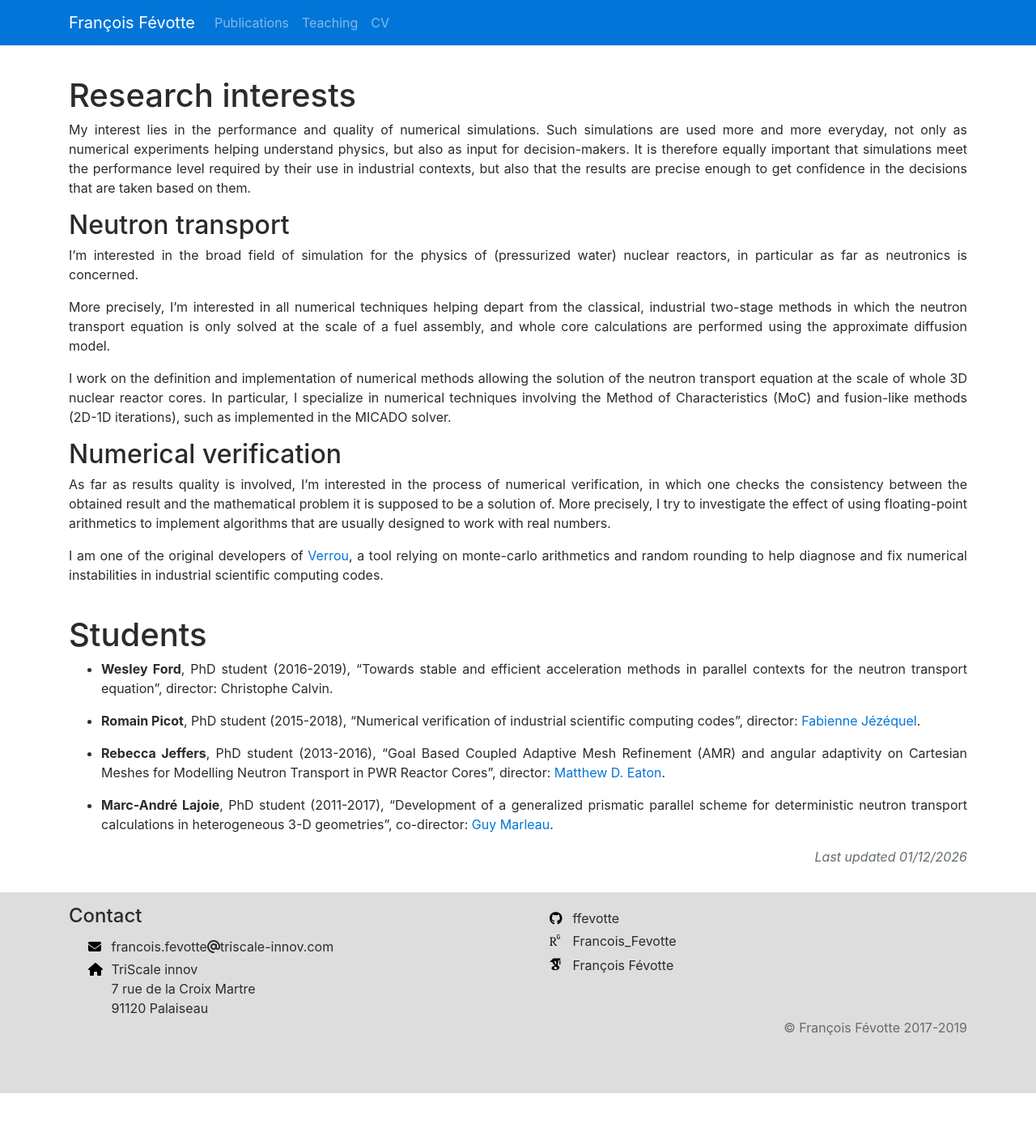
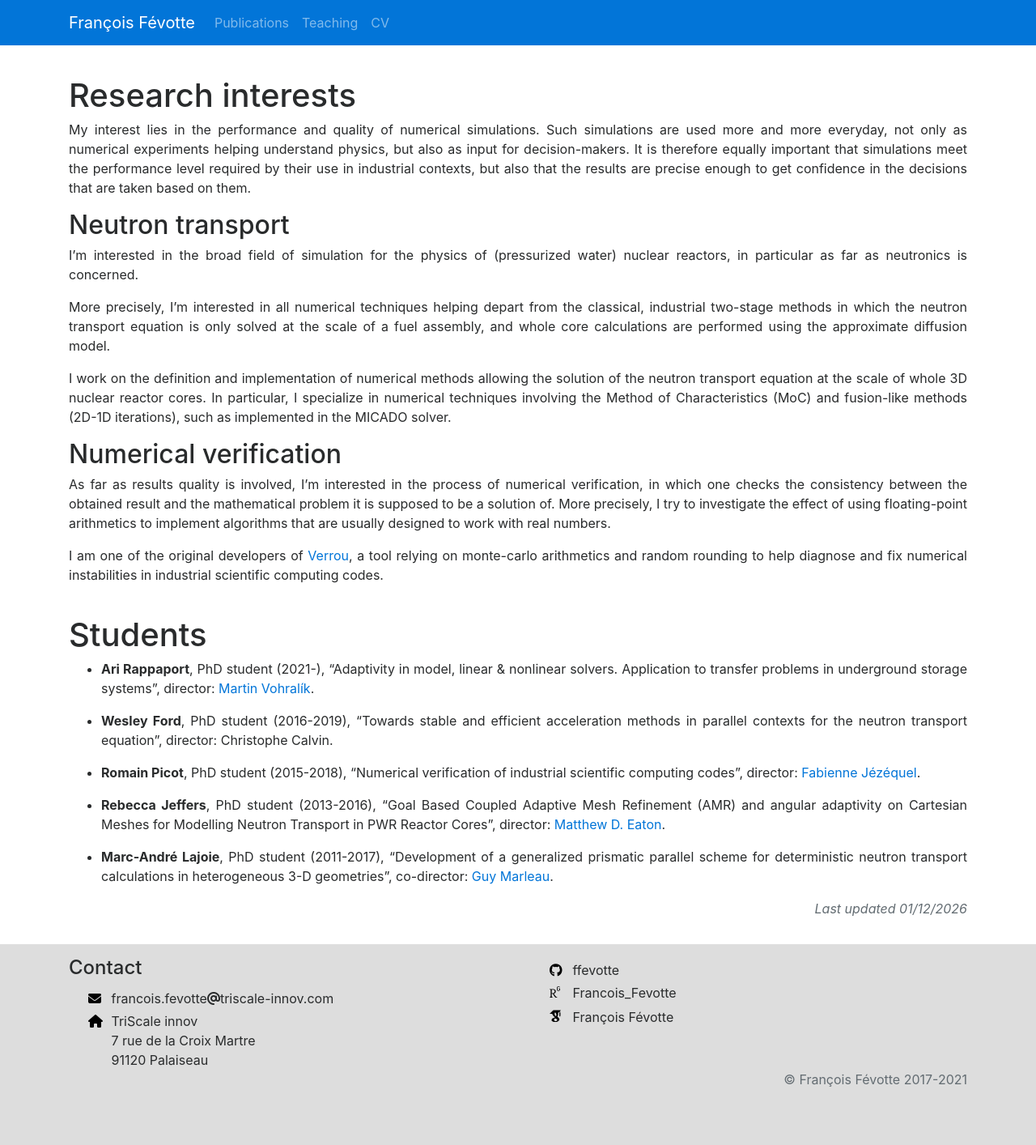
Before and after one commit to ffevotte/www.fevotte.net, a Jekyll site: the page built from home.md, in a window 1280 px wide. Shown: the whole page at 81% size. Built offline with Jekyll 4.4.1, drawn with Linux system fonts in a browser that asks for light colours; nearby versions of some CDN libraries; library files that are not in the unit come from our copies; before the commit the page ends 1350 px from its top, so only the background shows below that.

Commit message:
Update 04/2021

```diff
--- a/_layouts/default.html
+++ b/_layouts/default.html
@@ -109,7 +109,7 @@
           </div>
         </div>
         <div class="row">
-          <div class="col-sm-12 text-muted text-right">&copy; François Févotte 2017-2019</div>
+          <div class="col-sm-12 text-muted text-right">&copy; François Févotte 2017-2021</div>
         </div>
       </div>
     </footer>
--- a/home.md
+++ b/home.md
@@ -55,6 +55,11 @@ in industrial scientific computing codes.
 
 # Students
 
+- **Ari Rappaport**, PhD student (2021-), "Adaptivity in model, linear &
+  nonlinear solvers. Application to transfer problems in underground storage
+  systems", director: [Martin
+  Vohralı́k](https://who.rocq.inria.fr/Martin.Vohralik/index.html).
+
 - **Wesley Ford**, PhD student (2016-2019), "Towards stable and efficient
   acceleration methods in parallel contexts for the neutron transport equation",
   director: Christophe Calvin.
```
Also changed, not shown: 4 other files.
